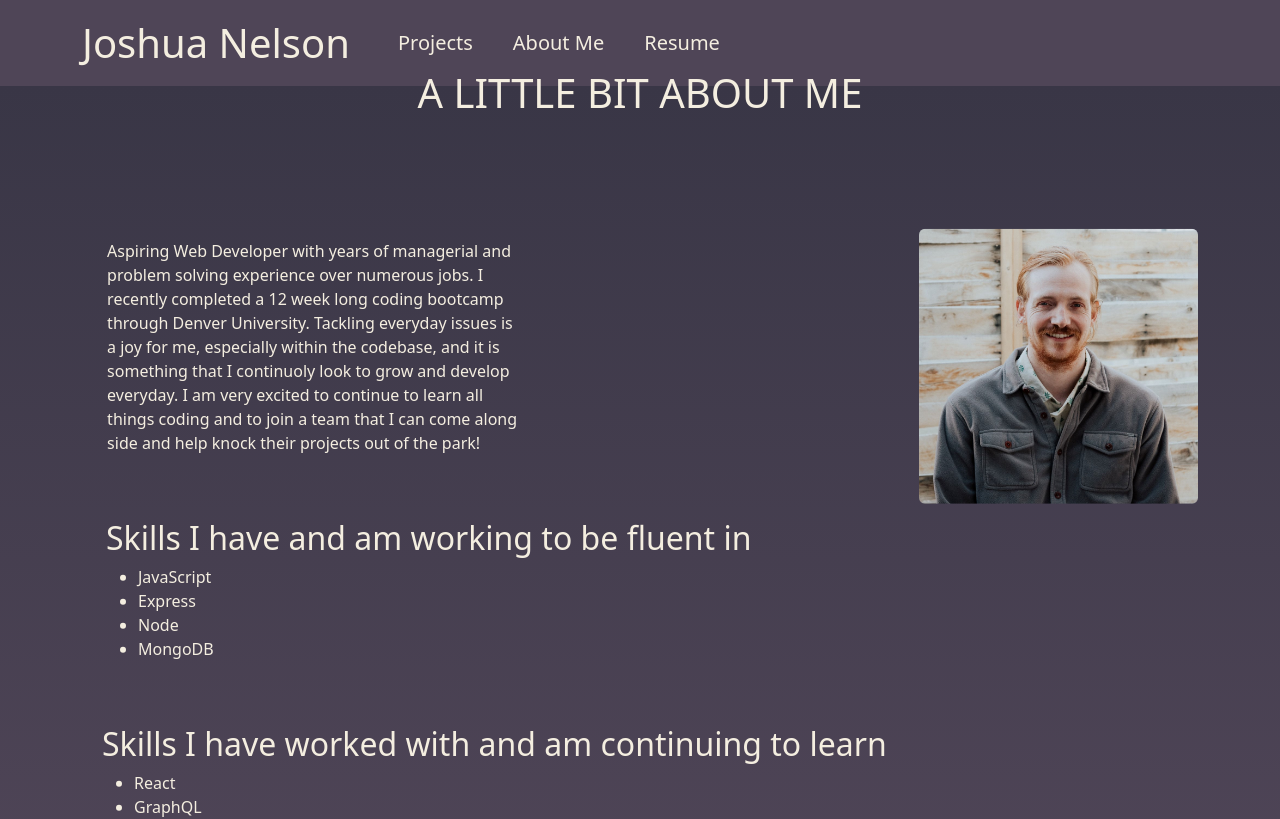
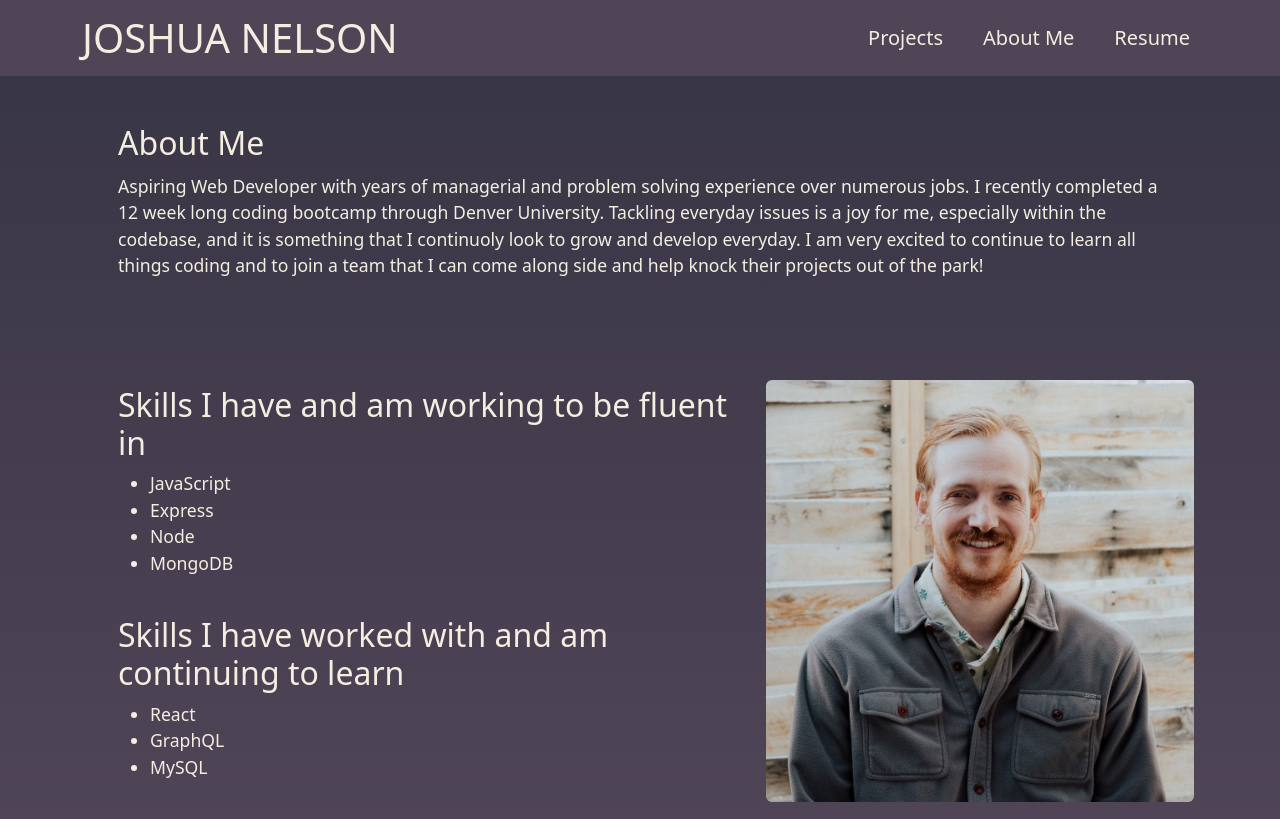
Before and after one commit to joshua-wade7/React-Portfolio, a React (Create React App) app: page /aboutme in a window 1280 px wide. Shown: the top 819 px of the page. Built offline with nearby package versions, Linux system fonts and the light colour scheme.

Commit message:
removed resume.pdf from public folder and placed inside src folder - updated relative path.  Updated AboutMe.js to be responsive for all screen sizes.  updated marging on navbar to have links to other pages be more spread out.

```diff
--- a/src/components/Navbar/Navbar.js
+++ b/src/components/Navbar/Navbar.js
@@ -26,10 +26,12 @@ function Bar() {
   return (
     <Navbar expand="lg" style={styles.Navbar}>
       <Container>
-        <Navbar.Brand style={styles.navName}>Joshua Nelson</Navbar.Brand>
+        <Link to="/aboutme" style={styles.navName}>
+          JOSHUA NELSON
+        </Link>
         <Navbar.Toggle aria-controls="basic-navbar-nav" />
         <Navbar.Collapse id="basic-navbar-nav">
-          <Nav className="me-auto">
+          <Nav className="ms-auto">
             <Link className="nav-link" to="/projects" style={styles.navText}>
               Projects
             </Link>
@@ -40,7 +42,7 @@ function Bar() {
               Resume
             </Link>
             {/* <Link className="nav-link" to="">
-              Resume
+              Contact Me
             </Link> */}
           </Nav>
         </Navbar.Collapse>
--- a/src/components/Section/AboutMe.js
+++ b/src/components/Section/AboutMe.js
@@ -2,19 +2,26 @@ import { React, useEffect } from "react";
 import Container from "react-bootstrap/Container";
 import Row from "react-bootstrap/Row";
 import Col from "react-bootstrap/Col";
+import Image from "react-bootstrap/Image";
 
 import portfolioPic from "../../images/portfolio_pic.jpg";
 
 const styles = {
   img: {
-    width: "20%",
-    marginLeft: "40%",
-    border: "5 solid gray",
-    margin: "5px",
-    display: "flex",
-    flexDirection: "column",
-    alignItems: "center",
-    boxShadow: "5px 5px #4b697d",
+    // width: "20%",
+    // marginLeft: "40%",
+    // border: "5 solid gray",
+    // margin: "5px",
+    // display: "flex",
+    // flexDirection: "column",
+    // alignItems: "center",
+    // boxShadow: "5px 5px #F4EEE0",
+    height: "auto",
+    maxWidth: "100%",
+    maxHeight: "100%",
+    overflow: "hidden",
+    marginTop: "5%",
+    marginBottom: "5%",
   },
 
   section: {
@@ -31,16 +38,14 @@ const styles = {
   },
   aboutMe: {
     color: "#F4EEE0",
-    marginTop: "5%",
-    marginLeft: "3%",
+    marginTop: "1%",
+    fontSize: "1.10rem",
   },
   align: {
-    textAlign: "Center",
     color: "#F4EEE0",
-    marginBottom: "5%",
   },
-  img: {
-    marginTop: "5%",
+  ul: {
+    fontSize: "1.10rem",
   },
 };
 
@@ -51,58 +56,50 @@ function AboutMe() {
   return (
     <div style={styles.bodyBackground}>
       <Container>
-        <div className="vh-100" style={styles.bodyBackground}>
-          <section
-            className="container position-absolute top-50 start-50 translate-middle"
-            style={styles.background}
-          >
-            <h1 style={styles.align}>A LITTLE BIT ABOUT ME</h1>
-
-            <img
-              src={portfolioPic}
-              class="rounded mx-auto d-block h-25 w-25 float-end"
-              alt="Photo of Developer"
-              style={styles.img}
-            ></img>
-
-            <div className="d-flex flex-column justify-content-end">
-              <br></br>
-              <p className="justify-content-start w-50" style={styles.aboutMe}>
+        <Row className="align-items-center">
+          <Col className="p-5">
+            <h2 style={styles.align}>About Me</h2>
+            <p style={styles.aboutMe}>
               Aspiring Web Developer with years of managerial and problem
               solving experience over numerous jobs. I recently completed a 12
               week long coding bootcamp through Denver University. Tackling
               everyday issues is a joy for me, especially within the codebase,
               and it is something that I continuoly look to grow and develop
-                everyday. I am very excited to continue to learn all things
-                coding and to join a team that I can come along side and help
-                knock their projects out of the park!
+              everyday. I am very excited to continue to learn all things coding
+              and to join a team that I can come along side and help knock their
+              projects out of the park!
             </p>
-            </div>
-            <Container>
-              <Row className="d-flex">
-                <Col style={styles.text} className="mt-5">
+          </Col>
+        </Row>
+      </Container>
+      <Container className="d-flex flex-column">
+        <Row className="align-items-center ms-4">
+          <Col lg={7} md={4} style={styles.text}>
             <h2>Skills I have and am working to be fluent in</h2>
-                  <ul>
+            <ul style={styles.ul}>
               <li>JavaScript</li>
               <li>Express</li>
               <li>Node</li>
               <li>MongoDB</li>
             </ul>
-                </Col>
-              </Row>
-              <Row>
-                <Col style={styles.text} className="mt-5 ms-2">
+            <br></br>
             <h2>Skills I have worked with and am continuing to learn</h2>
-                  <ul>
+            <ul style={styles.ul}>
               <li>React</li>
               <li>GraphQL</li>
               <li>MySQL</li>
             </ul>
           </Col>
+          <Col lg={5} md={8} className="p-3">
+            <Image
+              rounded
+              src={portfolioPic}
+              style={styles.img}
+              className="hover-shadow"
+              alt="Joshua Nelson Headshot"
+            />
+          </Col>
         </Row>
-            </Container>
-          </section>
-        </div>
       </Container>
     </div>
   );
--- a/src/components/Section/Resume.js
+++ b/src/components/Section/Resume.js
@@ -4,6 +4,7 @@ import Container from "react-bootstrap/Container";
 import Row from "react-bootstrap/Row";
 import Col from "react-bootstrap/Col";
 import Button from "react-bootstrap/Button";
+import resume from "../../files/Files/JoshuaResume.pdf";
 
 const styles = {
   bodyBackground: {
@@ -27,7 +28,7 @@ function Resume() {
             <h2>Full-Stack Web Developer</h2>
           </Col>
           <Col className="">
-            <a href="./React-portfolio/Files/JoshuaResume.pdf" download>
+            <a href={resume} download>
               <Button variant="dark" className="mt-2">
                 Download PDF
               </Button>
```
Also changed, not shown: 1 other file (tests, documents, lock files or other folders). Lines whose indentation alone changed are shown as unchanged.
